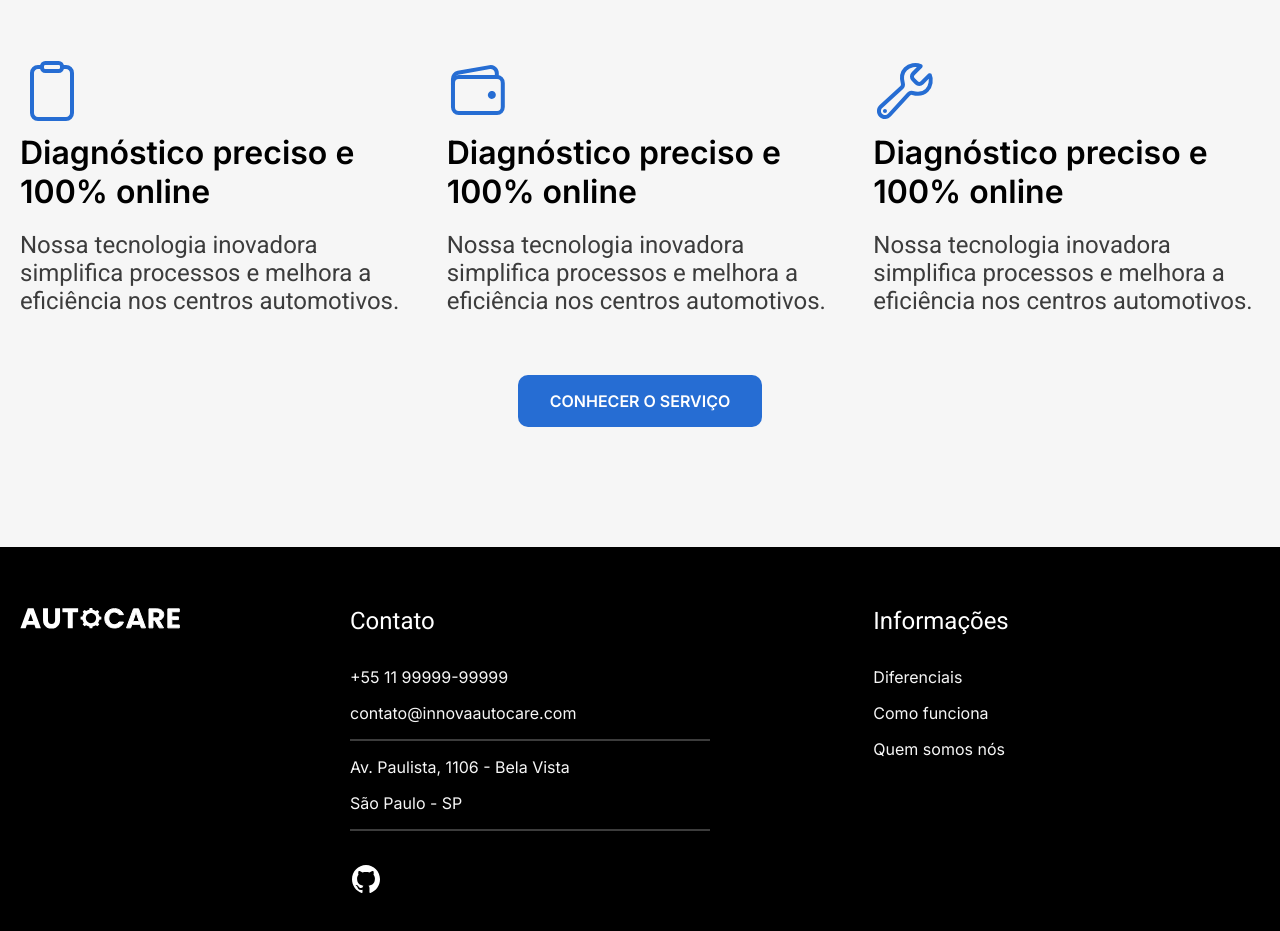
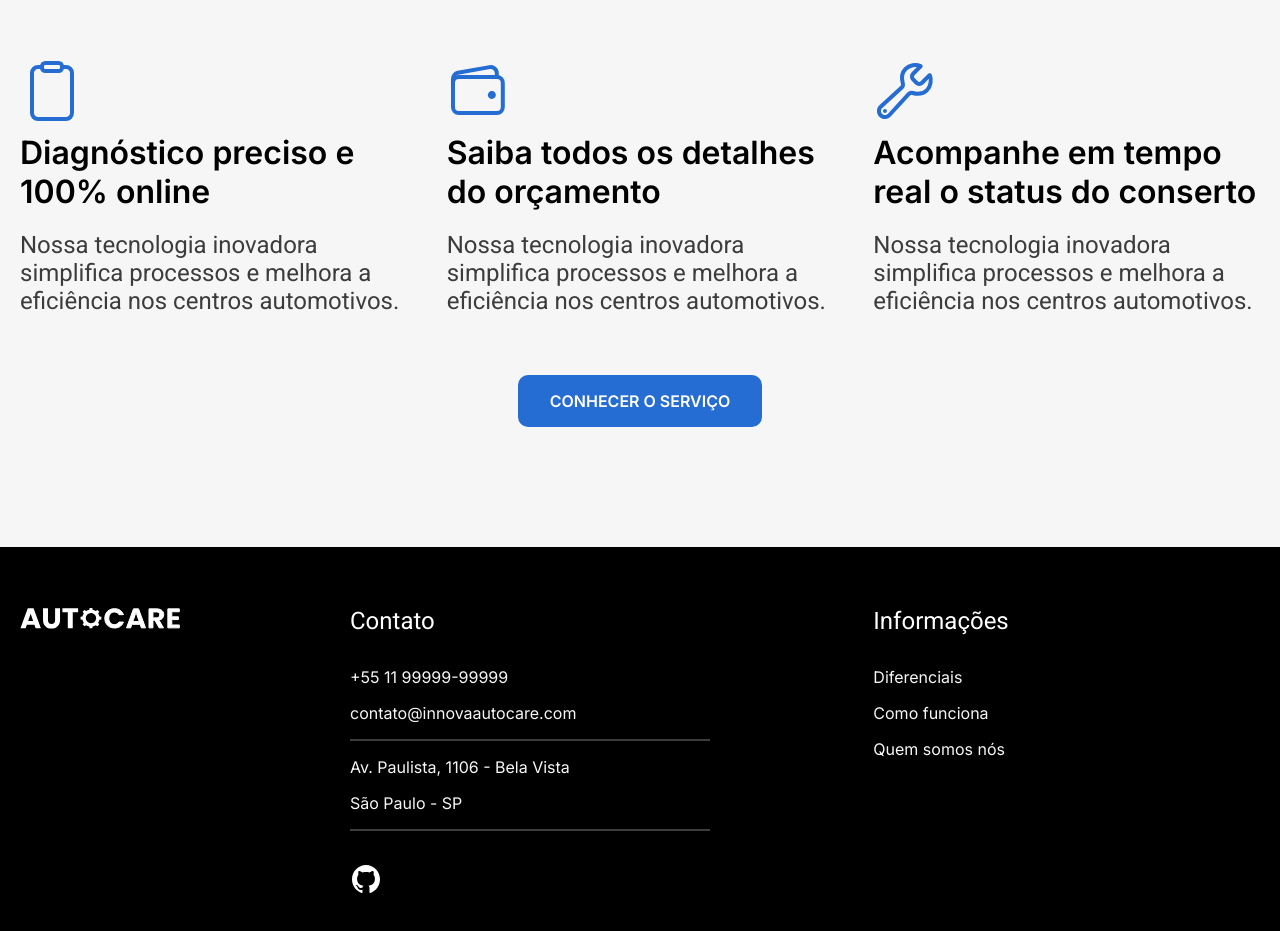
Before and after one commit to InnovaAutoCare/autocare, a React (Vite) app: page / in a window 1280 px wide. Shown: the part 1122-2053 px from the top of the page. Built offline with nearby package versions, Linux system fonts and the light colour scheme.

Commit message:
Atualizando titulos dos Cards Serviço

```diff
--- a/src/Pages/Home/App.tsx
+++ b/src/Pages/Home/App.tsx
@@ -37,12 +37,12 @@ function App() {
               />
               <CardServico
                 icon={carteiraIcon}
-                titulo='Diagnóstico preciso e 100% online'
+                titulo='Saiba todos os detalhes do orçamento'
                 texto='Nossa tecnologia inovadora simplifica processos e melhora a eficiência nos centros automotivos.'
               />
               <CardServico
                 icon={consertoIcon}
-                titulo='Diagnóstico preciso e 100% online'
+                titulo='Acompanhe em tempo real o status do conserto'
                 texto='Nossa tecnologia inovadora simplifica processos e melhora a eficiência nos centros automotivos.'
               />
             </div>
```
